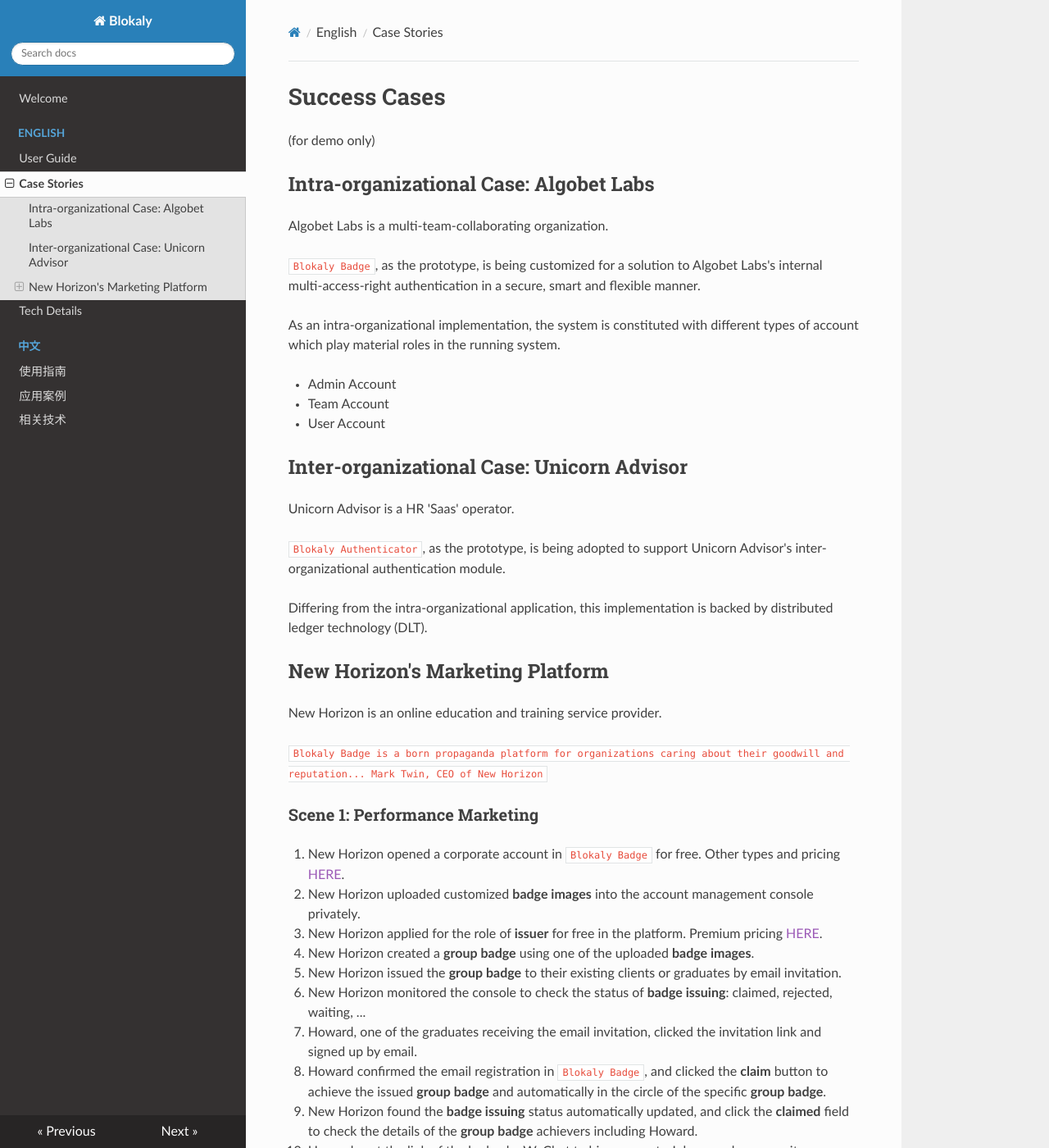
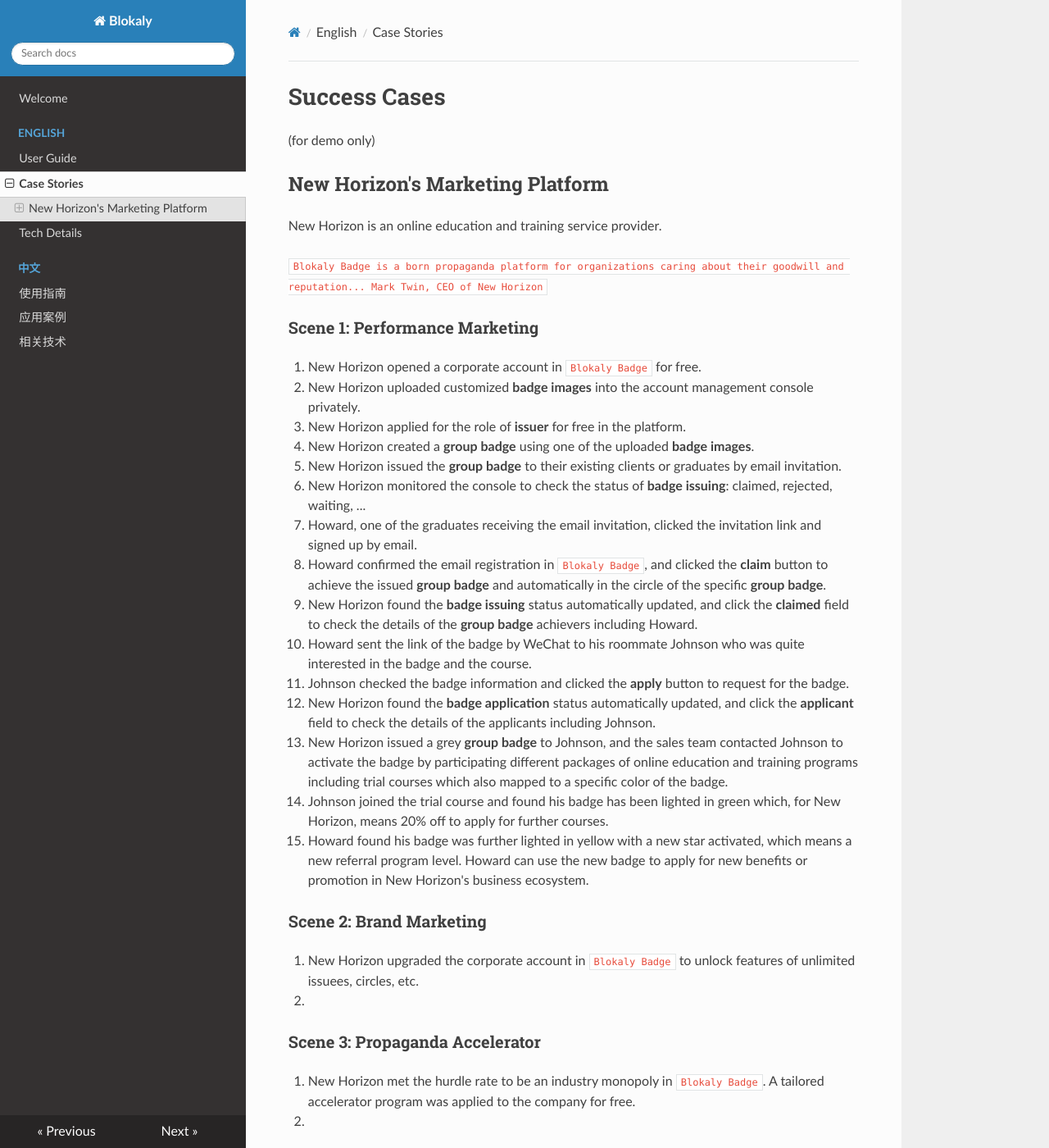
Before and after one commit to blokaly/banana, an MkDocs documentation site: the page built from docs/en/case.md, in a window 1280 px wide and 1400 px high. Shown: the whole window at 82% size. Built offline with MkDocs 1.6.1, drawn with Linux system fonts in a browser that asks for light colours; nearby versions of some CDN libraries; old or Windows-style settings are respelled for this version of MkDocs.

Commit message:
focus on one case

```diff
--- a/docs/en/case.md
+++ b/docs/en/case.md
@@ -1,29 +1,6 @@
 # Success Cases
 
 (for demo only)
-
-## Intra-organizational Case: Algobet Labs
-
-Algobet Labs is a multi-team-collaborating organization.
-
-`Blokaly Badge`, as the prototype, is being customized for a solution to Algobet Labs's internal multi-access-right authentication in a secure, smart and flexible manner.
-
-As an intra-organizational implementation, the system is constituted with different types of account which play material roles in the running system.
-
-- Admin Account
-- Team Account
-- User Account
-
-
-
-## Inter-organizational Case: Unicorn Advisor
-
-Unicorn Advisor is a HR 'Saas' operator.
-
-`Blokaly Authenticator`, as the prototype, is being adopted to support Unicorn Advisor's inter-organizational authentication module.
-
-Differing from the intra-organizational application, this implementation is backed by distributed ledger technology (DLT).
-
 
 ## New Horizon's Marketing Platform
 
@@ -32,9 +9,9 @@ New Horizon is an online education and training service provider.
 `Blokaly Badge is a born propaganda platform for organizations caring about their goodwill and reputation... Mark Twin, CEO of New Horizon`
 
 ### Scene 1: Performance Marketing
-1. New Horizon opened a corporate account in `Blokaly Badge` for free. Other types and pricing [HERE]().
+1. New Horizon opened a corporate account in `Blokaly Badge` for free.
 2. New Horizon uploaded customized **badge images** into the account management console privately.
-3. New Horizon applied for the role of **issuer** for free in the platform. Premium pricing [HERE]().
+3. New Horizon applied for the role of **issuer** for free in the platform.
 4. New Horizon created a **group badge** using one of the uploaded **badge images**.
 5. New Horizon issued the **group badge** to their existing clients or graduates by email invitation.
 6. New Horizon monitored the console to check the status of **badge issuing**: claimed, rejected, waiting, ...
```
